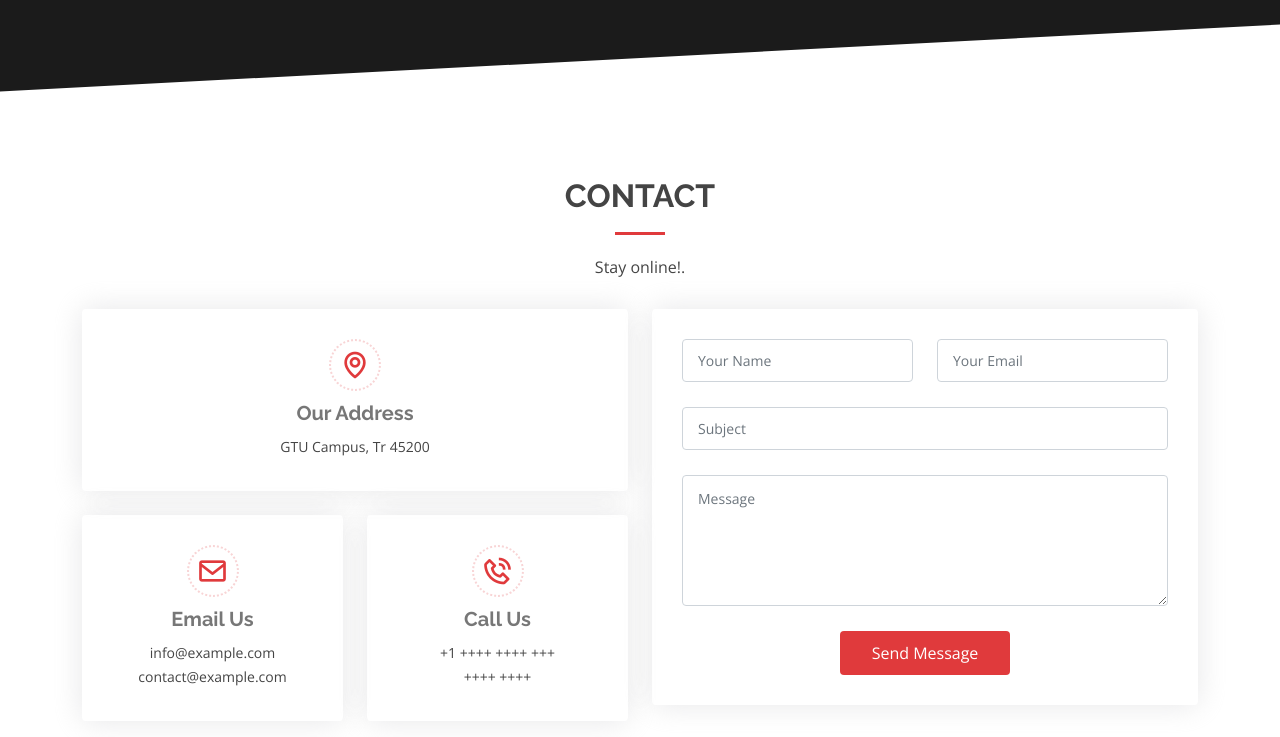
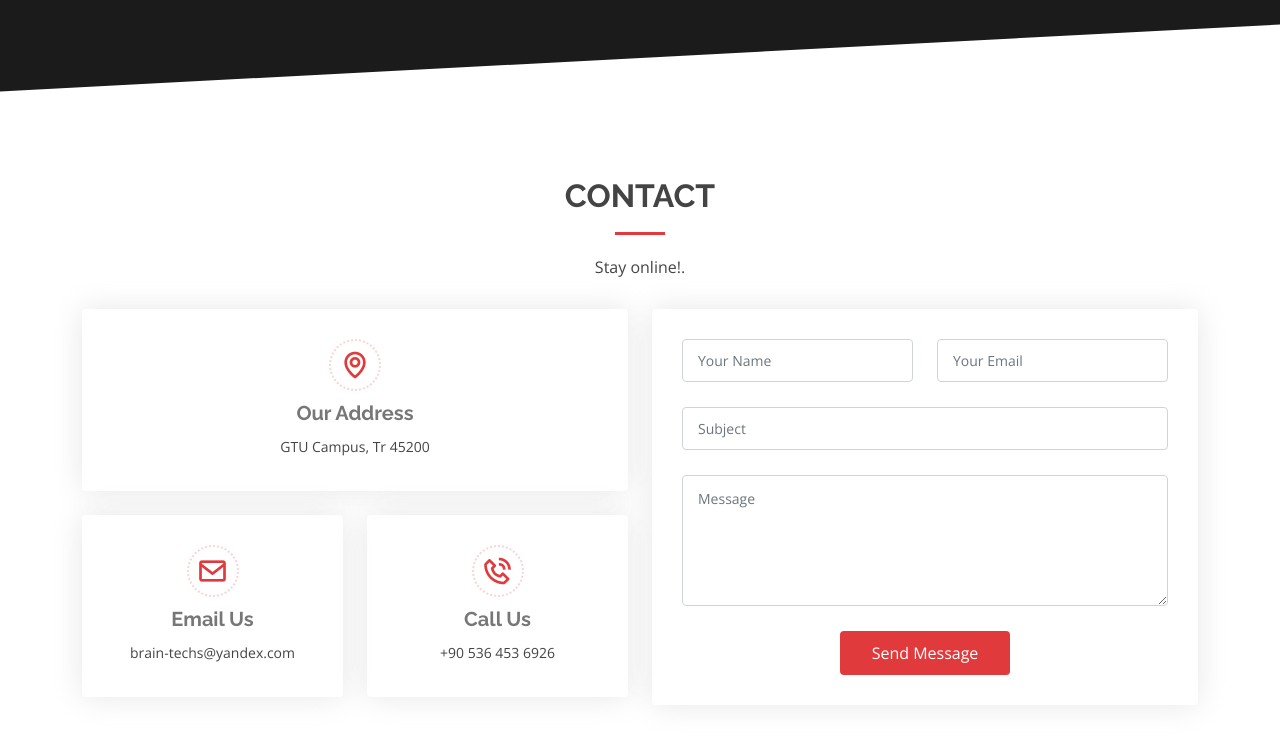
Before and after one commit to ibrahimgns1/BrainTtechs.github.io, a plain HTML site: page index.html in a window 1280 px wide. Shown: the part 6163-6900 px from the top of the page. Drawn offline with nearby package versions, Linux system fonts and the light colour scheme.

Commit message:
contact informations are added

```diff
--- a/index.html
+++ b/index.html
@@ -920,14 +920,14 @@
                 <div class="info-box mt-4">
                   <i class="bx bx-envelope"></i>
                   <h3>Email Us</h3>
-                  <p>info@example.com<br>contact@example.com</p>
+                  <p>brain-techs@yandex.com<br>
                 </div>
               </div>
               <div class="col-md-6">
                 <div class="info-box mt-4">
                   <i class="bx bx-phone-call"></i>
                   <h3>Call Us</h3>
-                  <p>+1 ++++ ++++ +++<br>++++ ++++</p>
+                  <p>+90 536 453 6926<br></p>
                 </div>
               </div>
             </div>
```
Also changed, not shown: blog-single.html (+2 -2 lines).
